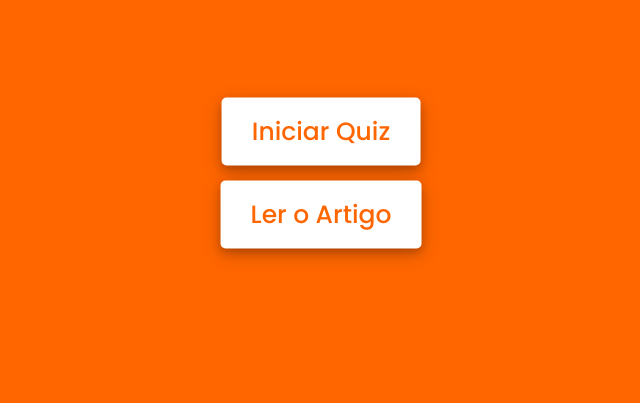
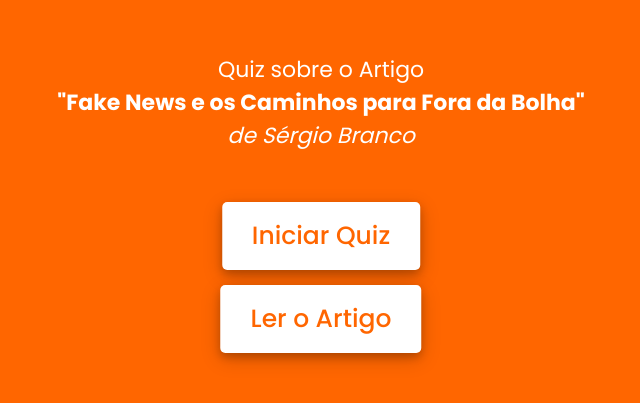
Before and after one commit to claralmoura/quiz-cibercultura, a plain HTML site: page index.html in a window 1280 px wide. Shown: the part 227-630 px from the top of the page, without its empty margins (319-959 px from the left). Drawn offline with Linux system fonts and the light colour scheme.

Commit message:
♻️ | refac: refatora o código e aplica correções

```diff
--- a/index.html
+++ b/index.html
@@ -9,6 +9,11 @@
 <body>
     <!-- Contêiner para centralizar os botões -->
     <div class="button_container">
+        <div class="home-title">
+            <span>Quiz sobre o Artigo</span><br>
+            <span><strong>"Fake News e os Caminhos para Fora da Bolha"</strong></span><br>
+            <span><em>de Sérgio Branco</em></span>
+        </div>
         <div class="start_btn"><button>Iniciar Quiz</button></div>
         <div class="article_btn"><button>Ler o Artigo</button></div>
     </div>
@@ -32,8 +37,7 @@
     <!-- Caixa do Quiz -->
     <div class="quiz_box">
         <header>
-            <div class="title">Fake News e os Caminhos
-                para Fora da Bolha</div>
+            <div class="title">Fake News e os Caminhos para Fora da Bolha</div>
             <div class="timer">
                 <div class="time_left_txt">Tempo Restante</div>
                 <div class="timer_sec">30</div>
--- a/js/script.js
+++ b/js/script.js
@@ -197,7 +197,7 @@ function startTimer(time){
     function timer(){
         timeCount.textContent = time; // Definir o tempo restante
         time--; // Decrementar o tempo
-        if(time < 9){ // Se o tempo for menor que 9
+        if(time < 4){ // Se o tempo for menor que 9
             let addZero = timeCount.textContent;
             timeCount.textContent = "0" + addZero;
         }
--- a/style.css
+++ b/style.css
@@ -36,16 +36,25 @@ body{
     transform: translate(-50%, -50%) scale(1);
 }
 
+.home-title {
+    position: relative; /* Garante que o título seja posicionado relativamente ao contêiner */
+    top: -20px; /* Move o título para cima */
+    font-size: 22px; /* Ajuste de tamanho se necessário */
+    text-align: center;
+    color: white;
+    margin-bottom: 15px; /* Espaço abaixo do título */
+}
+
 /* Centralizar o contêiner de botões */
 .button_container {
     position: absolute;
-    top: 50%;
+    top: 55%; /* Ajuste para compensar a mudança no título */
     left: 50%;
     transform: translate(-50%, -50%);
     display: flex;
-    flex-direction: column; /* Organiza os botões verticalmente */
-    align-items: center; /* Centraliza os botões horizontalmente */
-    gap: 15px; /* Espaço entre os botões */
+    flex-direction: column;
+    align-items: center;
+    gap: 15px;
 }
 
 /* Aplicar estilos aos botões */
```
